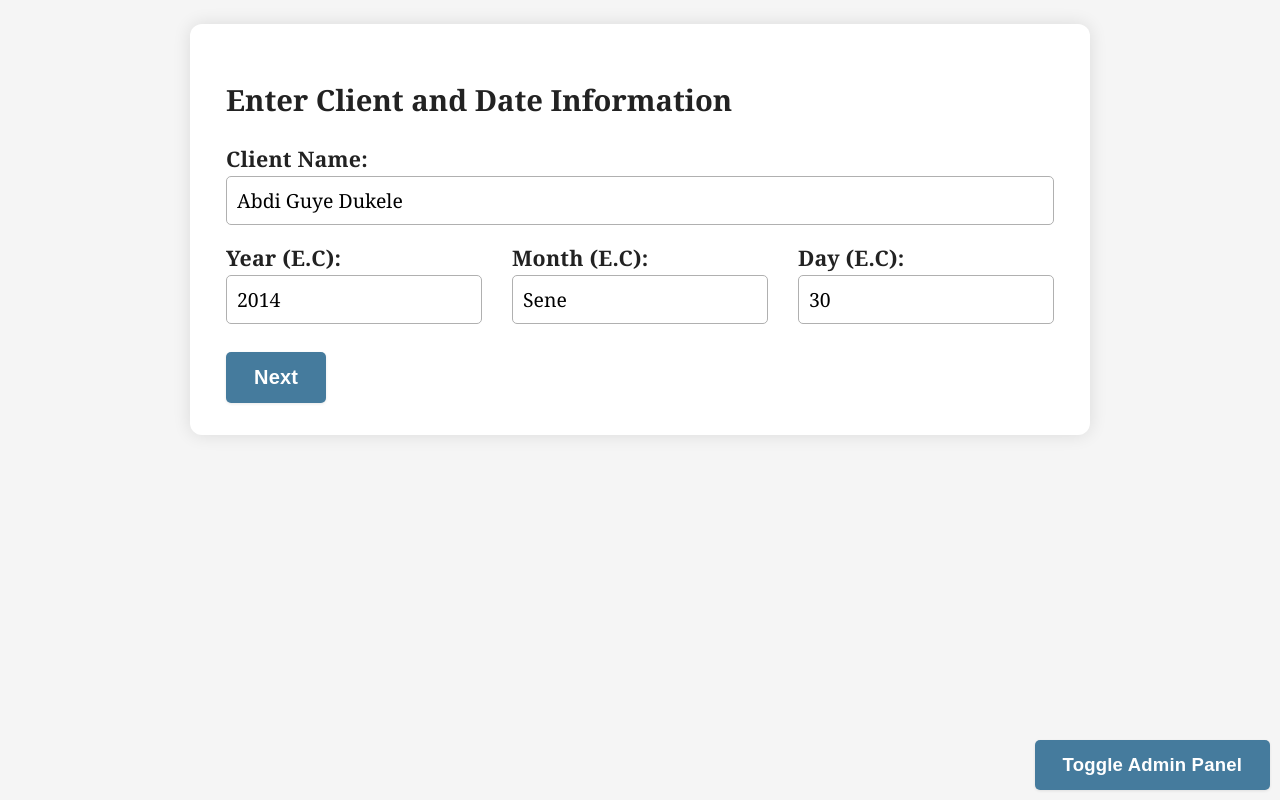
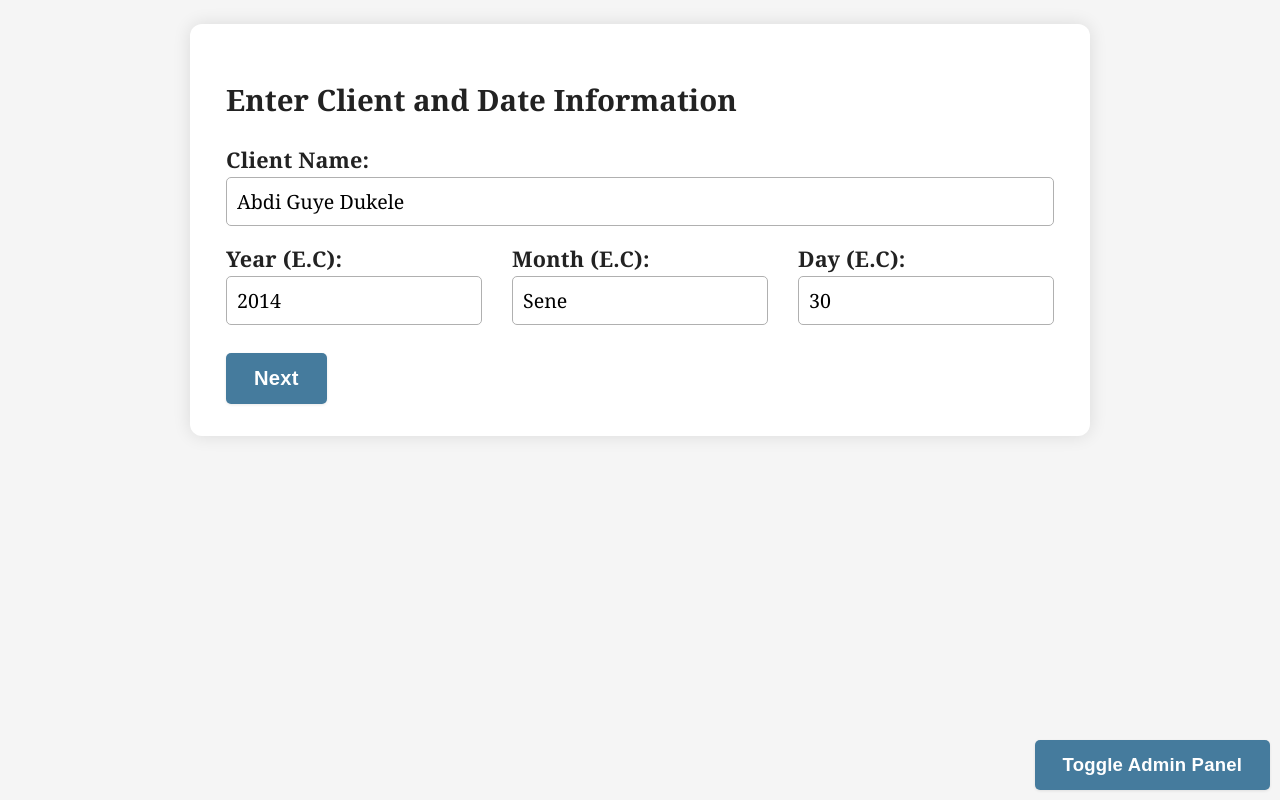
Before and after one commit to life181/financial-app, a plain HTML site: page index.html in a window 1280 px wide. Drawn offline with nearby package versions, Linux system fonts and the light colour scheme; no server answers.

Commit message:
styles.css

```diff
--- a/styles.css
+++ b/styles.css
@@ -13,7 +13,7 @@
     background: white;
     padding: 32px 36px;
     box-shadow: 0 0 18px rgba(0,0,0,0.11);
-    font-size: 1.08em;
+    font-size: 1.09em;
     border-radius: 12px;
   }
   .step { display: none; }
```
